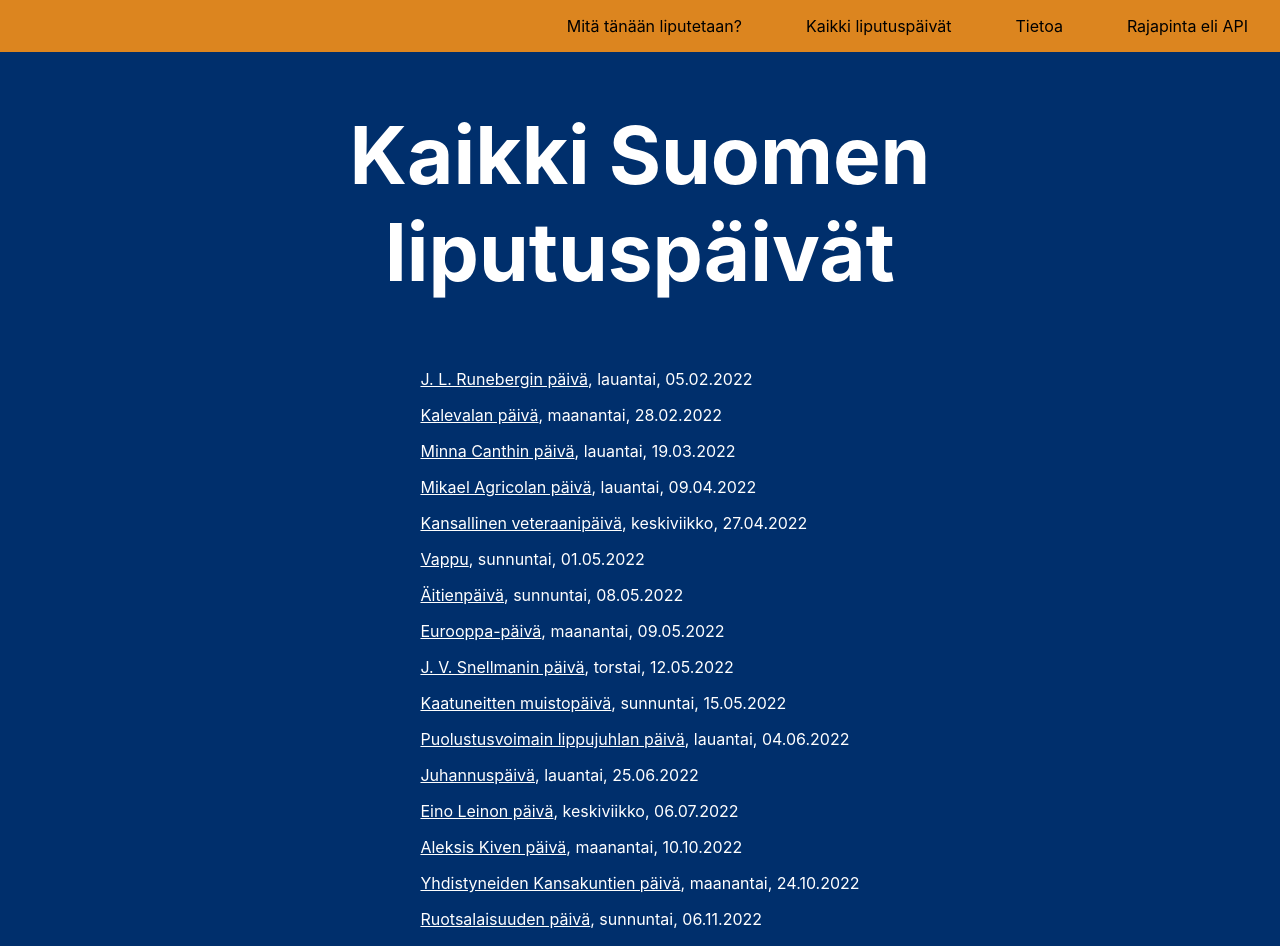
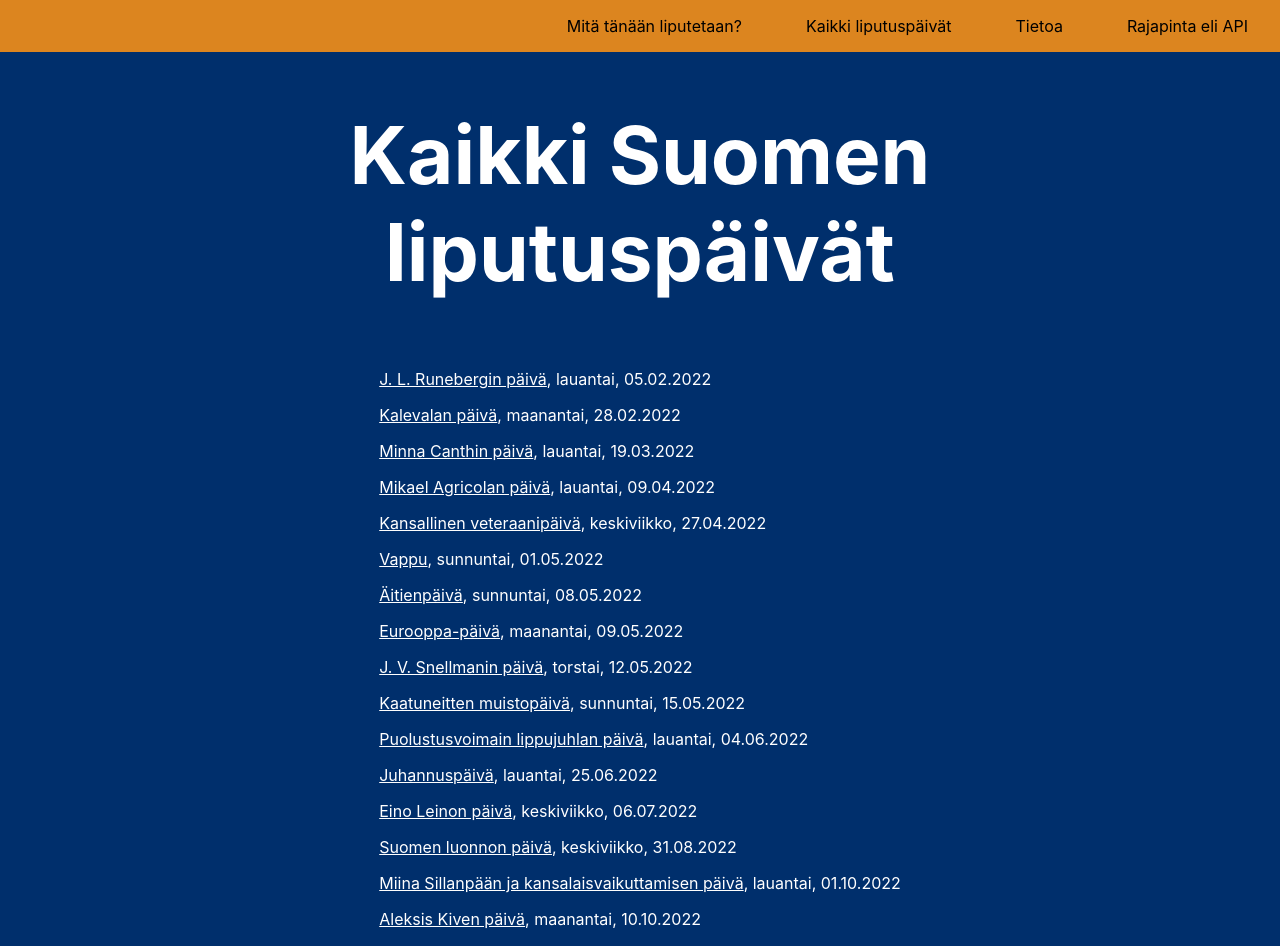
Before and after one commit to anttituomola/mita-tanaan-liputetaan, a Next.js app: page /kaikkiSuomenLiputuspaivat in a window 1280 px wide. Shown: the top 946 px of the page. Built offline with nearby package versions, Linux system fonts and the light colour scheme.

Commit message:
Added Suomen luonnon päivä + Miina Sillanpään päivä

```diff
--- a/liputuspaivat.js
+++ b/liputuspaivat.js
@@ -145,4 +145,18 @@ export const liputuspaivat = [
         official: true,
         links: ["https://fi.wikipedia.org/wiki/Suomen_itsen%C3%A4isyysp%C3%A4iv%C3%A4"]
     },
+    {
+        name: "Suomen luonnon päivä",
+        date: dayjs(dayjs().year() + "-8-31"),
+        description: "Suomen luonnon päivä on luonnon juhlapäivä, jota vietetään elokuun viimeisenä lauantaina.[1] Päivän tarkoituksena on koota suomalaiset yhteen juhlistamaan ja arvostamaan Suomen luontoa.[2] Suomen luonnon päivää on vietetty vuodesta 2013.",
+		official: false,
+        links: ["https://fi.wikipedia.org/wiki/Suomen_luonnon_p%C3%A4iv%C3%A4"]
+    },
+    {
+        name: "Miina Sillanpään ja kansalaisvaikuttamisen päivä",
+        date: dayjs(dayjs().year() + "-10-1"),
+        description: " Päivän tarkoituksena on muistaa Miina Sillanpään elämäntyötä ja nostaa esille kansalaisvaikuttamisen merkitys yhteiskunnassa. Koska Sillanpään syntymäpäivä 4.6. on puolustusvoimain lippujuhlan päivä, liputuspäiväksi valittiin 1.10., jolloin valtiopäiväjärjestys ja vaalilaki tulivat voimaan vuonna 1906 Suomen suuriruhtinaskunnassa. Miina Sillanpään päivää vietetään Suomessa myös Järjestöjen päivänä. Päivä merkitään kalentereihin liputuspäiväksi vuonna 2023.",
+        official: false,
+        links: ["https://valtioneuvosto.fi/-/1410869/suomen-luonnon-paiva-ja-miina-sillanpaan-ja-kansalaisvaikuttamisen-paiva-liputuspaiviksi-kalenteriin-vuonna-2023"]
+    },
 ]
```
